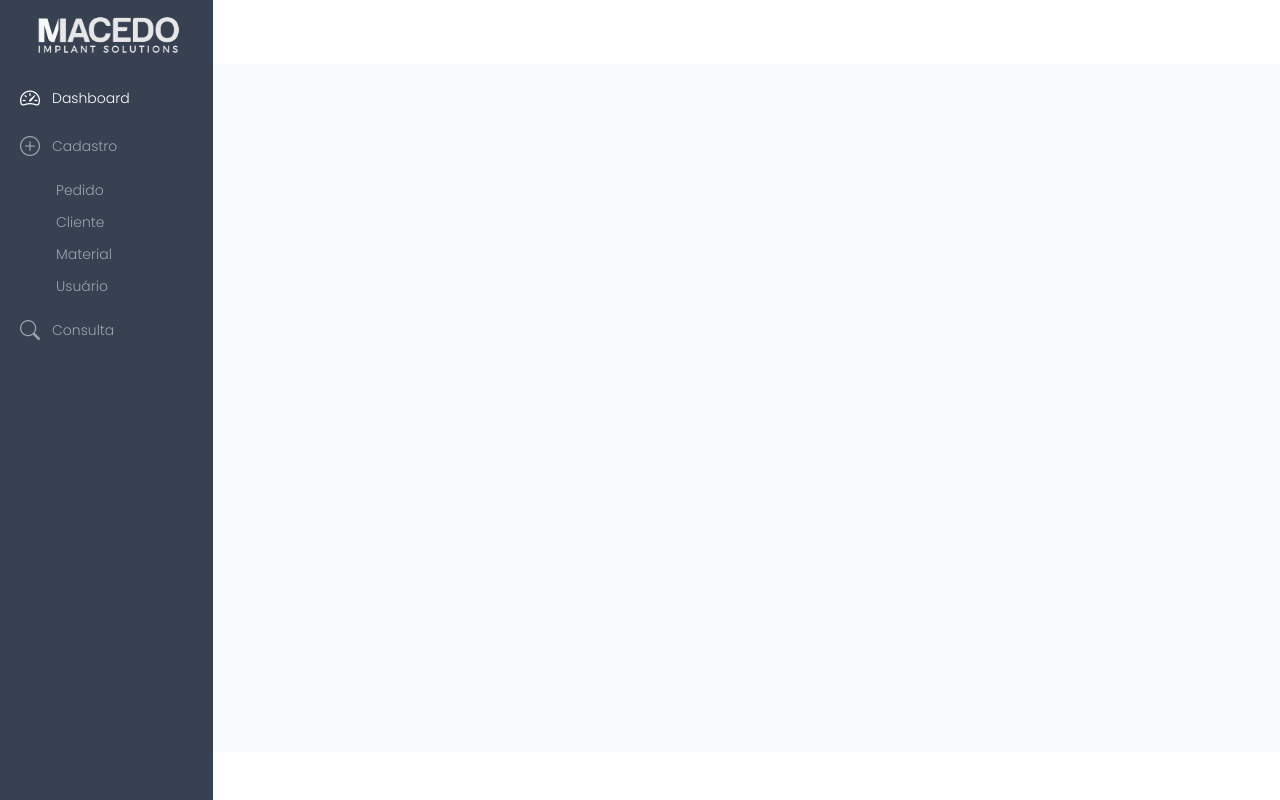
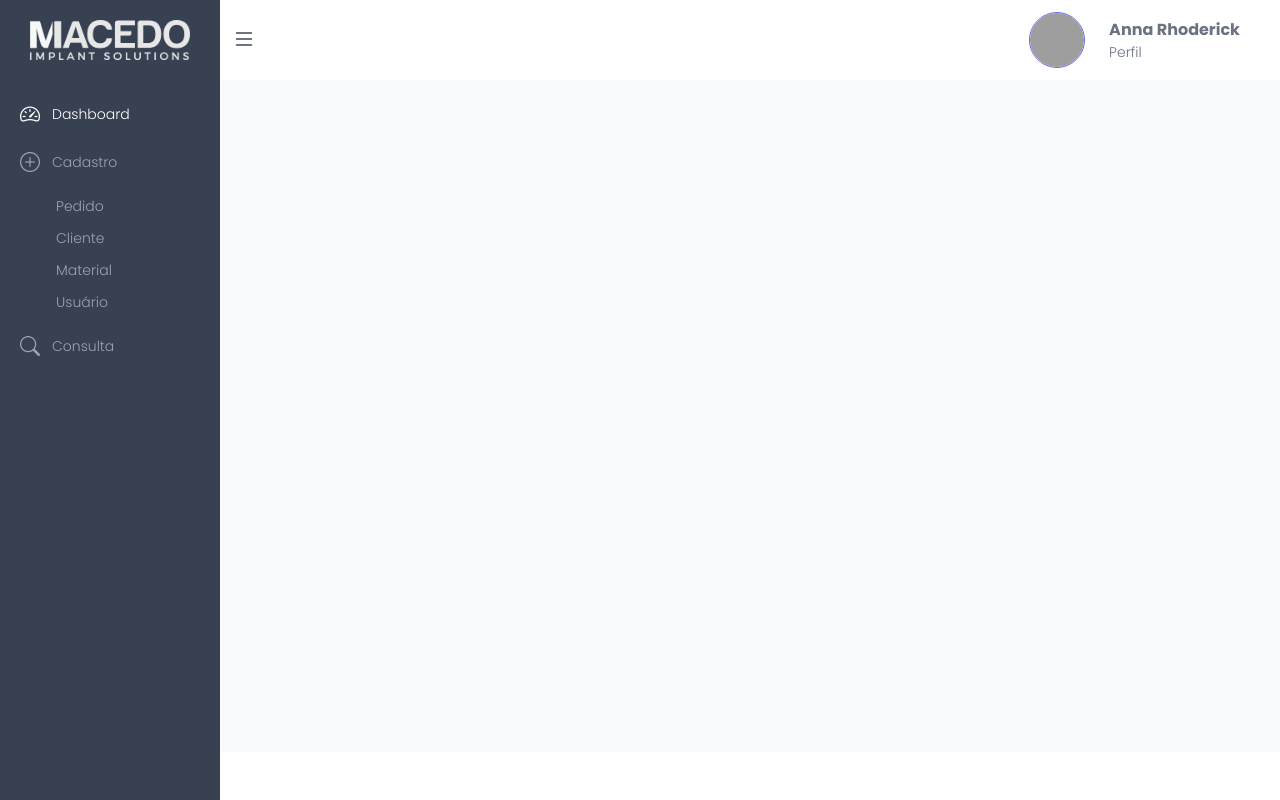
Before and after one commit to RenanMatias/macedo-implant-solutions, a Django app: page /dashboard/ in a window 1280 px wide. Run offline with Django 4.2, Linux system fonts and the light colour scheme; the visitor is signed in with stand-in values (Sample User, id 1); grey boxes are pictures that could not be loaded.

Commit message:
Fix layout Core page and

```diff
--- a/apps/core/templates/core/dashboard.html
+++ b/apps/core/templates/core/dashboard.html
@@ -5,11 +5,12 @@
 
 {% block content %}
     <div class="flex bg-gray-50">
-        <nav class="flex h-screen w-64 flex-col bg-gray-700 text-white">
-            <div class="flex justify-center items-center h-16 w-50">
-                <img src="{% static 'global/img/logo-white.png' %}" alt="">
-            </div>
-            <ul class="flex flex-col gap-5 pt-5 text-sm font-light">
+        <nav class="hidden sm:flex w-[220px] min-w-[220px] flex-col bg-gray-700 text-white">
+            <div class="fixed w-[220px]">
+                <ul class="flex flex-col gap-5 text-sm font-light">
+                    <li class="flex justify-center items-center h-20">
+                        <img class="object-contain w-40" src="{% static 'global/img/logo-white.png' %}" alt="">
+                    </li>
                     <a href="#">
                         <li class="flex items-center mx-5 gap-3">
                             <i class="bi bi-speedometer2 text-xl">  </i>
@@ -45,8 +46,9 @@
                         </li>
                     </a>
                 </ul>
+            </div>
         </nav>
-        <div class="flex w-screen flex-col">
+        <div class="flex w-full min-h-screen flex-col">
             {% include 'core/partials/header.html' %}
             <main class="flex flex-grow">
 
--- a/apps/core/templates/core/partials/header.html
+++ b/apps/core/templates/core/partials/header.html
@@ -1,3 +1,18 @@
-<header class="flex items-center h-16 bg-white">
-
+<header class="bg-white flex h-20 justify-between items-center pl-3 pr-10">
+  <div class="text-2xl text-gray-700">
+    <a href="#">
+      <i class="bi bi-list"></i><span class="invisible">Menu</span>
+    </a>
+  </div>
+  <div class="flex items-center gap-3 py-2 h-full">
+    <div class="flex-none py-6 px-3 first:pl-6 last:pr-6">
+        <div class="flex flex-col items-center justify-center gap-3">
+          <img class="border border-indigo-500 w-14 h-14 rounded-full" src="https://images.unsplash.com/photo-1438761681033-6461ffad8d80?ixlib=rb-1.2.1&amp;ixid=MnwxMjA3fDB8MHxwaG90by1wYWdlfHx8fGVufDB8fHx8&amp;auto=format&amp;fit=facearea&amp;facepad=4&amp;w=256&amp;h=256&amp;q=80">
+        </div>
+      </div>
+    <div class="hidden sm:flex flex-col">
+      <strong class="text-base text-gray-500">Anna Rhoderick</strong>
+      <span class="text-sm font-light text-gray-500">Perfil</span>
+    </div>
+  </div>
 </header>
--- a/theme/static/tailwind/css/dist/styles.css
+++ b/theme/static/tailwind/css/dist/styles.css
@@ -846,14 +825,22 @@ select {
   display: none;
 }
 
+.h-screen {
+  height: 100vh;
+}
+
+.h-16 {
+  height: 4rem;
+}
+
+.h-\[1000px\] {
+  height: 1000px;
+}
+
 .h-32 {
   height: 8rem;
 }
 
-.h-16 {
-  height: 4rem;
-}
-
 .h-96 {
   height: 24rem;
 }
@@ -886,18 +873,38 @@ select {
   height: 3rem;
 }
 
-.h-screen {
-  height: 100vh;
+.h-20 {
+  height: 5rem;
+}
+
+.h-48 {
+  height: 12rem;
+}
+
+.h-36 {
+  height: 9rem;
+}
+
+.h-\[900px\] {
+  height: 900px;
 }
 
 .min-h-screen {
   min-height: 100vh;
 }
 
+.w-64 {
+  width: 16rem;
+}
+
 .w-screen {
   width: 100vw;
 }
 
+.w-10 {
+  width: 2.5rem;
+}
+
 .w-40 {
   width: 10rem;
 }
@@ -930,8 +937,36 @@ select {
   width: 9rem;
 }
 
-.w-64 {
-  width: 16rem;
+.w-14 {
+  width: 3.5rem;
+}
+
+.w-80 {
+  width: 20rem;
+}
+
+.w-72 {
+  width: 18rem;
+}
+
+.w-52 {
+  width: 13rem;
+}
+
+.w-\[260px\] {
+  width: 260px;
+}
+
+.w-\[220\] {
+  width: 220;
+}
+
+.w-\[220px\] {
+  width: 220px;
+}
+
+.w-auto {
+  width: auto;
 }
 
 .min-w-0 {
@@ -942,10 +977,46 @@ select {
   min-width: 100%;
 }
 
+.min-w-min {
+  min-width: -webkit-min-content;
+  min-width: -moz-min-content;
+  min-width: min-content;
+}
+
+.min-w-fit {
+  min-width: -webkit-fit-content;
+  min-width: -moz-fit-content;
+  min-width: fit-content;
+}
+
+.min-w-\[260px\] {
+  min-width: 260px;
+}
+
+.min-w-\[220\] {
+  min-width: 220;
+}
+
+.min-w-\[220px\] {
+  min-width: 220px;
+}
+
+.flex-none {
+  flex: none;
+}
+
+.flex-initial {
+  flex: 0 1 auto;
+}
+
 .flex-grow {
   flex-grow: 1;
 }
 
+.grow {
+  flex-grow: 1;
+}
+
 .border-collapse {
   border-collapse: collapse;
 }
@@ -986,16 +1057,16 @@ select {
   justify-content: space-between;
 }
 
+.gap-5 {
+  gap: 1.25rem;
+}
+
+.gap-3 {
+  gap: 0.75rem;
+}
+
 .gap-4 {
   gap: 1rem;
-}
-
-.gap-5 {
-  gap: 1.25rem;
-}
-
-.gap-3 {
-  gap: 0.75rem;
 }
 
 .gap-2 {
@@ -1075,6 +1146,11 @@ select {
   border-color: rgb(79 70 229 / var(--tw-border-opacity));
 }
 
+.border-indigo-500 {
+  --tw-border-opacity: 1;
+  border-color: rgb(99 102 241 / var(--tw-border-opacity));
+}
+
 .bg-neutral-800 {
   --tw-bg-opacity: 1;
   background-color: rgb(38 38 38 / var(--tw-bg-opacity));
@@ -1128,6 +1214,11 @@ select {
 
 .bg-no-repeat {
   background-repeat: no-repeat;
+}
+
+.object-contain {
+  -o-object-fit: contain;
+     object-fit: contain;
 }
 
 .object-cover {
@@ -1173,6 +1265,25 @@ select {
   padding-right: 5rem;
 }
 
+.py-2 {
+  padding-top: 0.5rem;
+  padding-bottom: 0.5rem;
+}
+
+.py-6 {
+  padding-top: 1.5rem;
+  padding-bottom: 1.5rem;
+}
+
+.px-3 {
+  padding-left: 0.75rem;
+  padding-right: 0.75rem;
+}
+
+.pt-5 {
+  padding-top: 1.25rem;
+}
+
 .pl-20 {
   padding-left: 5rem;
 }
@@ -1181,12 +1292,12 @@ select {
   padding-right: 1.5rem;
 }
 
-.pt-5 {
-  padding-top: 1.25rem;
-}
-
-.pl-6 {
-  padding-left: 1.5rem;
+.pl-3 {
+  padding-left: 0.75rem;
+}
+
+.pr-10 {
+  padding-right: 2.5rem;
 }
 
 .text-center {
@@ -1219,6 +1330,11 @@ select {
   line-height: 2.5rem;
 }
 
+.text-sm {
+  font-size: 0.875rem;
+  line-height: 1.25rem;
+}
+
 .text-lg {
   font-size: 1.125rem;
   line-height: 1.75rem;
@@ -1239,20 +1355,24 @@ select {
   line-height: 2rem;
 }
 
-.text-sm {
-  font-size: 0.875rem;
-  line-height: 1.25rem;
-}
-
 .text-base {
   font-size: 1rem;
   line-height: 1.5rem;
 }
 
+.text-xs {
+  font-size: 0.75rem;
+  line-height: 1rem;
+}
+
 .font-medium {
   font-weight: 500;
 }
 
+.font-light {
+  font-weight: 300;
+}
+
 .font-bold {
   font-weight: 700;
 }
@@ -1265,10 +1385,6 @@ select {
   font-weight: 200;
 }
 
-.font-light {
-  font-weight: 300;
-}
-
 .leading-10 {
   line-height: 2.5rem;
 }
@@ -1311,9 +1432,19 @@ select {
   color: rgb(87 83 78 / var(--tw-text-opacity));
 }
 
-.text-gray-400 {
-  --tw-text-opacity: 1;
-  color: rgb(156 163 175 / var(--tw-text-opacity));
+.text-gray-700 {
+  --tw-text-opacity: 1;
+  color: rgb(55 65 81 / var(--tw-text-opacity));
+}
+
+.text-gray-500 {
+  --tw-text-opacity: 1;
+  color: rgb(107 114 128 / var(--tw-text-opacity));
+}
+
+.text-slate-900 {
+  --tw-text-opacity: 1;
+  color: rgb(15 23 42 / var(--tw-text-opacity));
 }
 
 .underline {
@@ -1533,6 +1679,10 @@ select {
 
   .sm\:ml-14 {
     margin-left: 3.5rem;
+  }
+
+  .sm\:flex {
+    display: flex;
   }
 
   .sm\:text-7xl {
```
Also changed, not shown: other parts of theme/static/tailwind/css/dist/styles.css (+49 -39 lines), apps/core/templates/core/partials/nav.html (deleted, +0 -42 lines), static/global/img/logo-white.png. Lines whose indentation alone changed are shown as unchanged.
